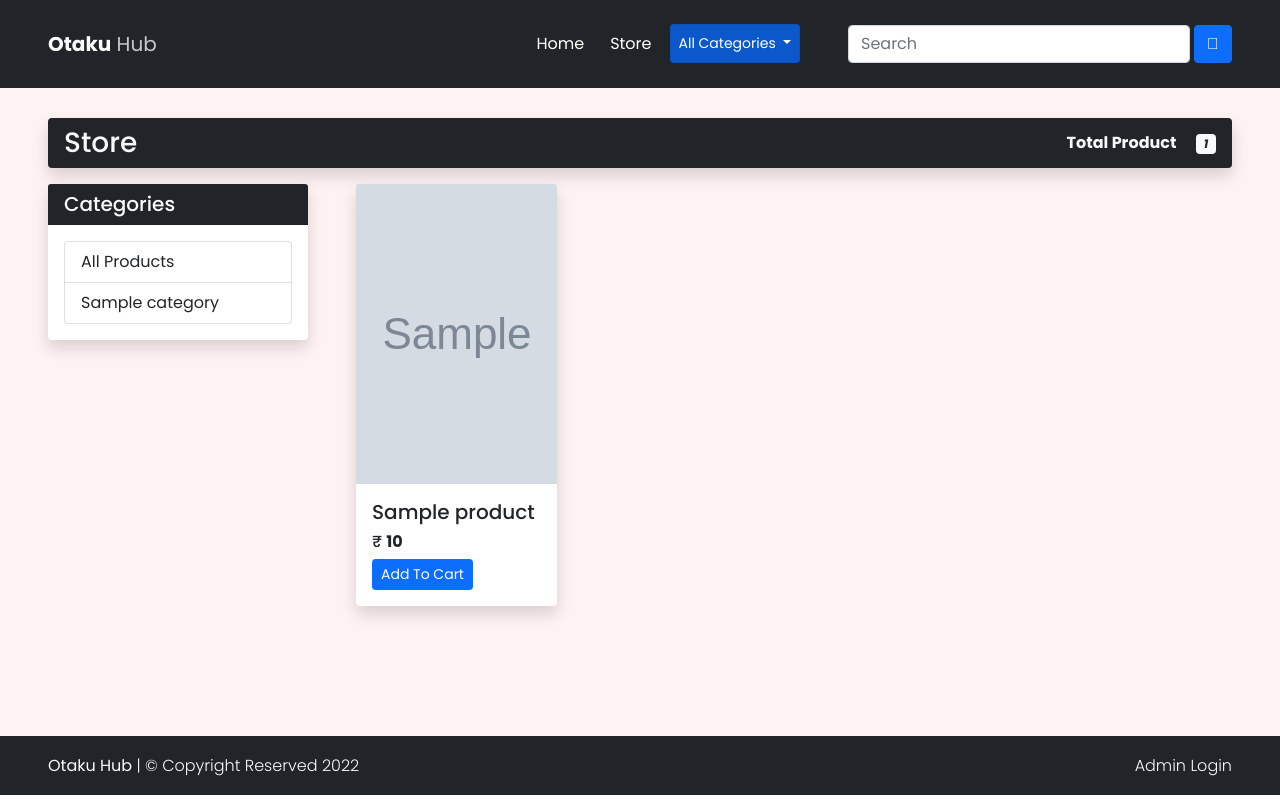
After one commit to rahul-3-real/django-ecommerce, a Django app: page /store/ in a window 1280 px wide. The commit adds this page. Run offline with Django 4.2, Linux system fonts and the light colour scheme; tables that the repository leaves empty hold one stand-in row (values such as "Sample post"); grey boxes marked "Sample" are stand-in pictures; some libraries are stand-ins or nearby versions.

Commit message:
4. Added Store & Category

```diff
--- a/base/views.py
+++ b/base/views.py
@@ -6,6 +6,6 @@ from store.models import Product
 
 def index(request):
     template_name = 'base/index.html'
-    products = Product.objects.all()
+    products = Product.objects.all().filter(is_available=True)
     context = {'products': products}
     return render(request, template_name, context)
--- /dev/null
+++ b/category/context_processors.py
@@ -0,0 +1,6 @@
+from .models import Category
+
+
+def menu_links(request):
+    links = Category.objects.all()
+    return dict(links=links)
--- a/category/models.py
+++ b/category/models.py
@@ -1,5 +1,6 @@
 from pyexpat import model
 from django.db import models
+from django.urls import reverse
 
 # Create your models here.
 
@@ -15,5 +16,8 @@ class Category(models.Model):
         verbose_name = 'category'
         verbose_name_plural = 'categories'
 
+    def get_url(self):
+        return reverse('category-store', args=[self.slug])
+
     def str(self):
         return f'{self.name}'
--- a/core/settings.py
+++ b/core/settings.py
@@ -71,6 +71,7 @@ TEMPLATES = [
                 'django.template.context_processors.request',
                 'django.contrib.auth.context_processors.auth',
                 'django.contrib.messages.context_processors.messages',
+                'category.context_processors.menu_links',
             ],
         },
     },
--- a/core/urls.py
+++ b/core/urls.py
@@ -6,6 +6,7 @@ from django.conf.urls.static import static
 urlpatterns = [
     path('admin/', admin.site.urls),
     path('', include('base.urls')),
+    path('store/', include('store.urls')),
 ]
 
 if settings.DEBUG:
--- a/static/css/style.css
+++ b/static/css/style.css
@@ -87,3 +87,19 @@ main {
   background: var(--light-alt);
   padding: 30px 0;
 }
+
+.navbar-nav {
+  gap: 10px;
+}
+
+.product-card .image {
+  width: 100%;
+  height: 300px;
+  overflow: hidden;
+}
+.product-card .image img {
+  width: 100%;
+  height: 100%;
+  object-fit: cover;
+  object-position: center;
+}
--- /dev/null
+++ b/store/urls.py
@@ -0,0 +1,7 @@
+from django.urls import path
+from . import views
+
+urlpatterns = [
+    path('', views.store, name="store"),
+    path('<slug:slug>/', views.store, name="category-store"),
+]
--- a/store/views.py
+++ b/store/views.py
@@ -1,3 +1,23 @@
-from django.shortcuts import render
+from django.shortcuts import get_object_or_404, render
+
+from category.models import Category
+from .models import Product
 
 # Create your views here.
+
+
+def store(request, slug=None):
+    category = None
+    products = None
+
+    if slug != None:
+        category = get_object_or_404(Category, slug=slug)
+        products = Product.objects.all().filter(
+            category=category, is_available=True
+        )
+
+    else:
+        products = Product.objects.all().filter(is_available=True)
+    template_name = "store/index.html"
+    context = {'products': products}
+    return render(request, template_name, context)
--- a/templates/includes/navbar.html
+++ b/templates/includes/navbar.html
@@ -24,23 +24,29 @@
           <a class="nav-link active" href="{% url 'index' %}">Home</a>
         </li>
         <li class="nav-item">
-          <a class="nav-link active" href="{% url 'index' %}">Link</a>
+          <a class="nav-link active" href="{% url 'store' %}">Store</a>
         </li>
         <li class="nav-item dropdown">
           <a
-            class="nav-link active dropdown-toggle"
+            class="nav-link btn btn-sm btn-primary active dropdown-toggle"
             href="#"
             id="navbarDropdown"
             role="button"
             data-bs-toggle="dropdown"
             aria-expanded="false"
           >
-            Dropdown
+            All Categories
           </a>
           <ul class="dropdown-menu" aria-labelledby="navbarDropdown">
+            {% for link in links %}
             <li>
-              <a class="dropdown-item" href="{% url 'index' %}">Action</a>
+              <a class="dropdown-item" href="{{ link.get_url }}">{{ link.name }}</a>
             </li>
+            {% empty %}
+            <li>
+              <span class="dropdown-item">No Categories Found</a>
+            </li>
+            {% endfor %}
           </ul>
         </li>
       </ul>
--- /dev/null
+++ b/templates/store/index.html
@@ -0,0 +1,84 @@
+{% extends '../base.html' %}
+
+<!-- Static -->
+{% load static %}
+
+<!-- Block Content -->
+{% block content %}
+
+<div class="card shadow border-0 mb-3 bg-dark">
+  <div class="card-body py-2 px-3">
+    <div class="d-flex align-items-center justify-content-between">
+      <h3 class="text-light">Store</h3>
+      <span>
+        <b class="text-light me-3">Total Product </b>
+        <i class="badge bg-light text-dark">{{ products.count }}</i>
+      </span>
+    </div>
+  </div>
+</div>
+
+<div class="row gx-5 gy-5">
+  <div class="col-lg-3">
+    <div class="card shadow border-0">
+      <div class="card-header bg-dark">
+        <h5 class="text-light">Categories</h5>
+      </div>
+      <div class="card-body">
+        <div class="list-group">
+          <a
+            href="{% url 'store' %}"
+            class="list-group-item list-group-item-action"
+          >
+            All Products
+          </a>
+          {% for link in links %}
+          <a
+            href="{{ link.get_url }}"
+            class="list-group-item list-group-item-action"
+          >
+            {{ link.name }}
+          </a>
+          {% endfor %}
+        </div>
+      </div>
+    </div>
+  </div>
+  <div class="col-lg-9">
+    <div class="row gx-4 gy-4">
+      {% for product in products %}
+      <div class="col-lg-3 col-md-4 col-sm-6">
+        <div class="card shadow border-0 product-card">
+          <div class="image">
+            {% if not product.image %}
+            <img
+              src="{% static 'images/product-placeholder.jpg' %}"
+              class="card-img-top"
+              alt="Dummy Image"
+            />
+            {% else %}
+            <img
+              src="{{ product.image.url }}"
+              class="card-img-top"
+              alt="{{ product.name }}"
+            />
+            {% endif %}
+          </div>
+          <div class="card-body">
+            <h5 class="card-title">{{ product.name }}</h5>
+            <h6>&#8377; <b>{{ product.price }}</b></h6>
+            <a href="#" class="btn btn-sm btn-primary mt-2">Add To Cart</a>
+          </div>
+        </div>
+      </div>
+      {% empty %}
+      <div class="col-lg-12">
+        <h5>No products found</h5>
+      </div>
+      {% endfor %}
+    </div>
+  </div>
+
+  {% endblock content %}
+  <!-- Block Content -->
+</div>
```
Also changed, not shown: templates/base/index.html (+13 -5 lines), todos.md (deleted, +0 -1 lines), static/images/product-placeholder.jpg (added).
